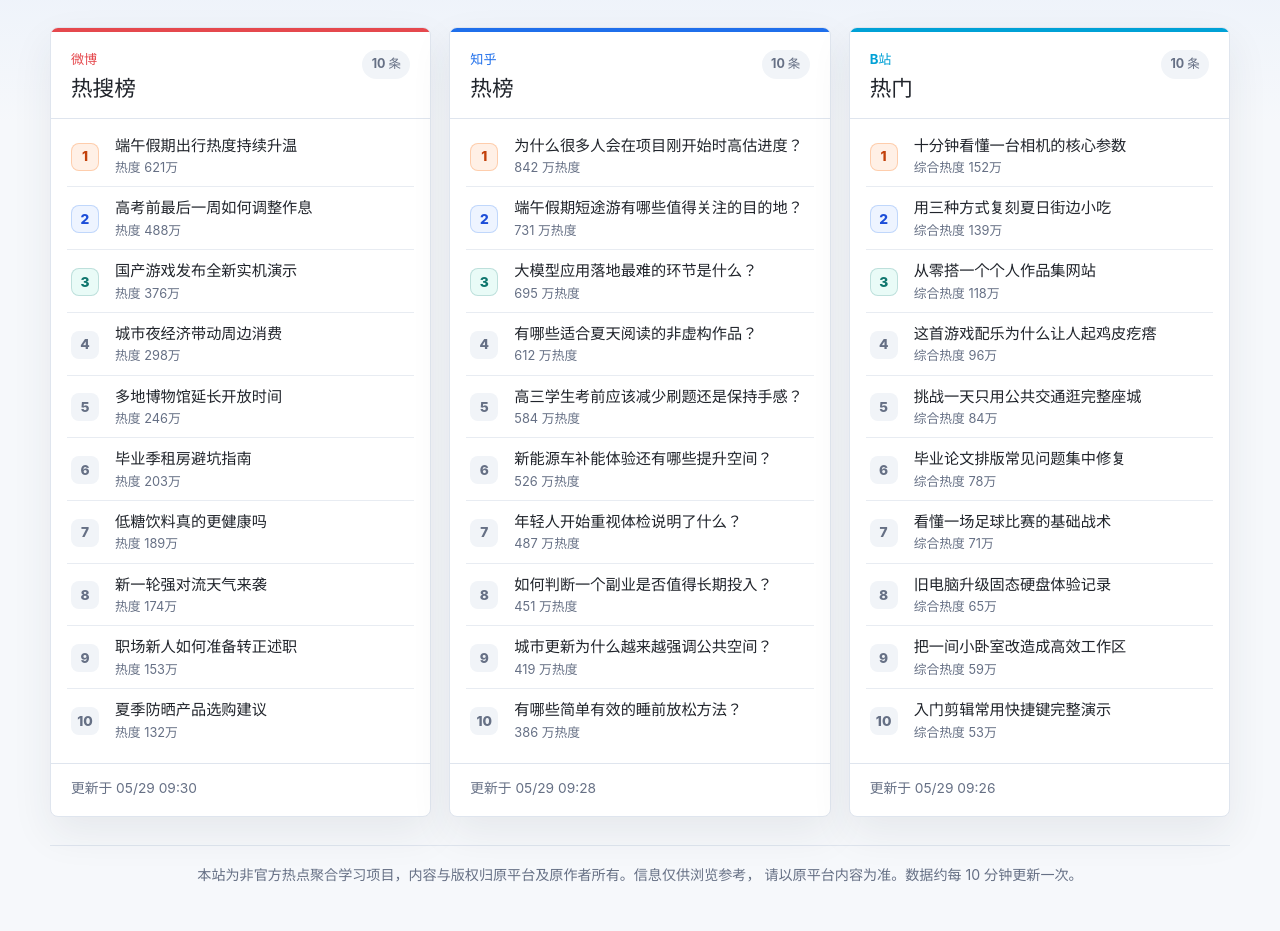
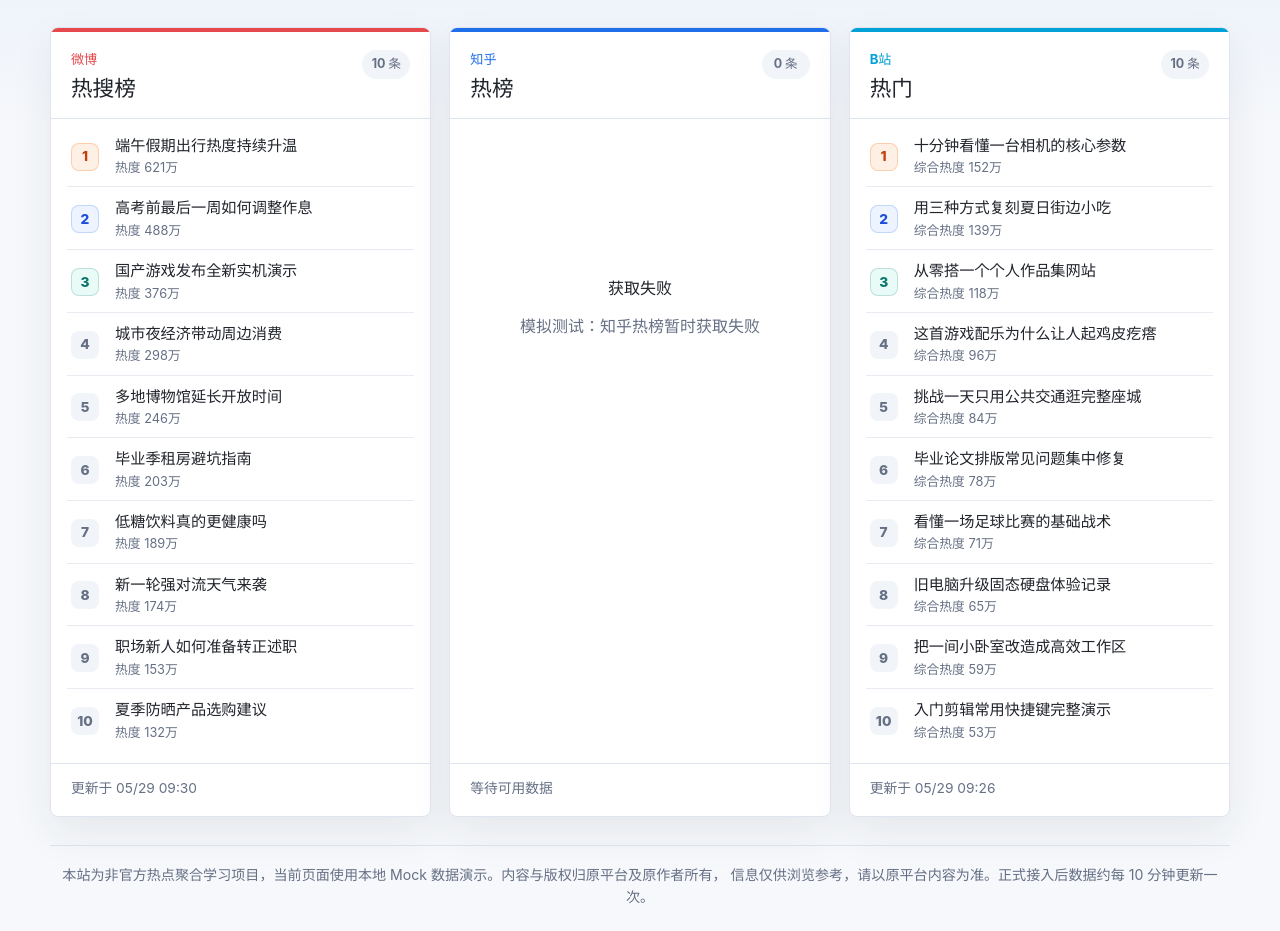
Before and after one commit to kimyang26/mini-hot-hub, a React (Vite) app in the folder client/: page / in a window 1280 px wide. Shown: the part 172-1103 px from the top of the page. Before the commit the page ends 1082 px from the top, so only its background shows below. Built offline with nearby package versions, Linux system fonts and the light colour scheme.

Commit message:
Add Day 9 mock loading and error states

```diff
--- a/client/src/App.tsx
+++ b/client/src/App.tsx
@@ -1,19 +1,75 @@
+import { useEffect, useState } from 'react';
 import { Footer } from './components/Footer';
 import { Header } from './components/Header';
 import { HotGrid } from './components/HotGrid';
 import { Layout } from './components/Layout';
 import mockHotData from './mock/hot.json';
 import styles from './App.module.css';
-import type { HotResponse } from './types/hot';
+import type { HotPlatform, HotResponse } from './types/hot';
 
-const mockResponse = mockHotData as HotResponse;
+type MockPlatform = HotPlatform & {
+  error?: boolean;
+  empty?: boolean;
+};
+
+type MockHotResponse = Omit<HotResponse, 'platforms'> & {
+  platforms: MockPlatform[];
+};
+
+function normalizeMockPlatform(platform: MockPlatform): HotPlatform {
+  if (platform.error) {
+    return {
+      ...platform,
+      status: 'error',
+      updatedAt: undefined,
+      items: [],
+      message: platform.message ?? '暂时获取失败，请稍后再试',
+    };
+  }
+
+  if (platform.empty || platform.items.length === 0) {
+    return {
+      ...platform,
+      status: 'empty',
+      items: [],
+      message: platform.message ?? '当前暂无可展示内容',
+    };
+  }
+
+  return {
+    ...platform,
+    status: 'success',
+    items: platform.items.slice(0, 10),
+  };
+}
+
+function normalizeMockResponse(response: MockHotResponse): HotResponse {
+  return {
+    ...response,
+    platforms: response.platforms.map(normalizeMockPlatform),
+  };
+}
+
+const mockResponse = normalizeMockResponse(mockHotData as MockHotResponse);
 
 function App() {
+  const [isLoading, setIsLoading] = useState(true);
+
+  useEffect(() => {
+    const timer = window.setTimeout(() => {
+      setIsLoading(false);
+    }, 600);
+
+    return () => {
+      window.clearTimeout(timer);
+    };
+  }, []);
+
   return (
     <Layout>
       <main className={styles.main}>
         <Header generatedAt={mockResponse.generatedAt} />
-        <HotGrid platforms={mockResponse.platforms} />
+        <HotGrid isLoading={isLoading} platforms={mockResponse.platforms} />
       </main>
       <Footer cacheTtlSeconds={mockResponse.cacheTtlSeconds} />
     </Layout>
--- a/client/src/components/Footer.tsx
+++ b/client/src/components/Footer.tsx
@@ -9,8 +9,8 @@
 
   return (
     <footer className={styles.footer}>
-      本站为非官方热点聚合学习项目，内容与版权归原平台及原作者所有。信息仅供浏览参考，
-      请以原平台内容为准。数据约每 {minutes} 分钟更新一次。
+      本站为非官方热点聚合学习项目，当前页面使用本地 Mock 数据演示。内容与版权归原平台及原作者所有，
+      信息仅供浏览参考，请以原平台内容为准。正式接入后数据约每 {minutes} 分钟更新一次。
     </footer>
   );
 }
--- a/client/src/components/HotCard.module.css
+++ b/client/src/components/HotCard.module.css
@@ -68,21 +68,57 @@
   padding: 8px 16px 12px;
 }
 
-.stateText,
+.loadingBlock,
+.stateBlock,
 .errorBlock {
   display: grid;
   min-height: 360px;
-  place-items: center;
   margin: 0;
   color: var(--muted);
   text-align: center;
 }
 
+.loadingBlock {
+  align-content: start;
+  gap: 12px;
+  padding: 10px 4px 0;
+}
+
+.skeletonLine {
+  display: block;
+  height: 32px;
+  overflow: hidden;
+  border-radius: 8px;
+  background:
+    linear-gradient(90deg, rgb(241 244 248 / 0%) 0, rgb(255 255 255 / 80%) 50%, rgb(241 244 248 / 0%) 100%),
+    var(--surface-muted);
+  background-size: 220% 100%;
+  animation: shimmer 1.2s ease-in-out infinite;
+}
+
+.skeletonLine:nth-child(2n) {
+  width: 88%;
+}
+
+.skeletonLine:nth-child(3n) {
+  width: 72%;
+}
+
+.stateBlock,
 .errorBlock {
   gap: 14px;
   align-content: center;
+  place-items: center;
+  padding: 0 20px;
 }
 
+.stateBlock strong,
+.errorBlock strong {
+  color: var(--text);
+  font-size: 1rem;
+}
+
+.stateBlock p,
 .errorBlock p {
   margin: 0;
 }
@@ -105,6 +141,22 @@
   font-size: 0.86rem;
 }
 
+@keyframes shimmer {
+  from {
+    background-position: 120% 0;
+  }
+
+  to {
+    background-position: -120% 0;
+  }
+}
+
+@media (prefers-reduced-motion: reduce) {
+  .skeletonLine {
+    animation: none;
+  }
+}
+
 @media (max-width: 680px) {
   .card {
     min-height: auto;
--- a/client/src/components/HotCard.tsx
+++ b/client/src/components/HotCard.tsx
@@ -17,6 +17,7 @@
 
 export function HotCard({ platform, isLoading = false, onRetry }: HotCardProps) {
   const hasItems = platform.status === 'success' && platform.items.length > 0;
+  const itemCountLabel = isLoading ? '加载中' : `${platform.items.length} 条`;
 
   return (
     <article className={`${styles.card} ${sourceAccentClass[platform.source]}`}>
@@ -25,17 +26,27 @@
           <p className={styles.sourceName}>{platform.sourceName}</p>
           <h2>{platform.listName}</h2>
         </div>
-        <span className={styles.badge}>{platform.items.length} 条</span>
+        <span className={styles.badge}>{itemCountLabel}</span>
       </header>
 
       <div className={styles.body}>
-        {isLoading ? <p className={styles.stateText}>正在获取热榜...</p> : null}
+        {isLoading ? (
+          <div className={styles.loadingBlock} aria-label={`${platform.sourceName}正在获取热榜`}>
+            {Array.from({ length: 10 }, (_, index) => (
+              <span key={index} className={styles.skeletonLine} />
+            ))}
+          </div>
+        ) : null}
         {!isLoading && hasItems ? <HotList items={platform.items.slice(0, 10)} /> : null}
         {!isLoading && platform.status === 'empty' ? (
-          <p className={styles.stateText}>{platform.message ?? '当前暂无可展示内容'}</p>
+          <div className={styles.stateBlock}>
+            <strong>暂无内容</strong>
+            <p>{platform.message ?? '当前暂无可展示内容'}</p>
+          </div>
         ) : null}
         {!isLoading && platform.status === 'error' ? (
           <div className={styles.errorBlock}>
+            <strong>获取失败</strong>
             <p>{platform.message ?? '暂时获取失败，请稍后再试'}</p>
             {onRetry ? (
               <button className={styles.retryButton} type="button" onClick={onRetry}>
@@ -47,7 +58,11 @@
       </div>
 
       <footer className={styles.footer}>
-        {platform.status === 'success' ? formatRelativeTime(platform.updatedAt) : '等待可用数据'}
+        {isLoading
+          ? '正在准备数据'
+          : platform.status === 'success'
+            ? formatRelativeTime(platform.updatedAt)
+            : '等待可用数据'}
       </footer>
     </article>
   );
--- a/client/src/components/HotGrid.tsx
+++ b/client/src/components/HotGrid.tsx
@@ -4,13 +4,14 @@
 
 interface HotGridProps {
   platforms: HotPlatform[];
+  isLoading?: boolean;
 }
 
-export function HotGrid({ platforms }: HotGridProps) {
+export function HotGrid({ platforms, isLoading = false }: HotGridProps) {
   return (
     <section className={styles.grid} aria-label="三平台热榜">
       {platforms.map((platform) => (
-        <HotCard key={platform.source} platform={platform} />
+        <HotCard key={platform.source} isLoading={isLoading} platform={platform} />
       ))}
     </section>
   );
--- a/client/src/mock/hot.json
+++ b/client/src/mock/hot.json
@@ -76,6 +76,8 @@
       "sourceName": "知乎",
       "listName": "热榜",
       "status": "success",
+      "error": true,
+      "message": "模拟测试：知乎热榜暂时获取失败",
       "updatedAt": "2026-05-29T09:28:00.000Z",
       "items": [
         {
```
